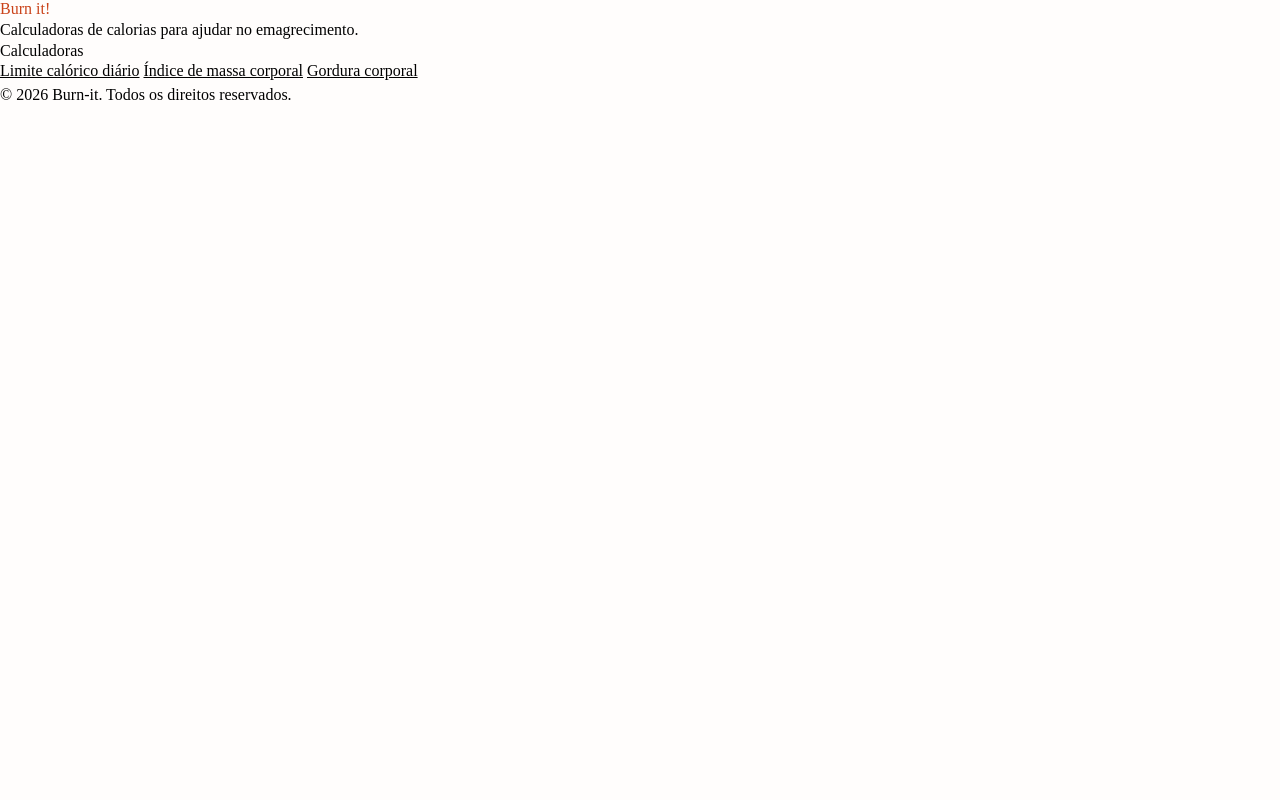
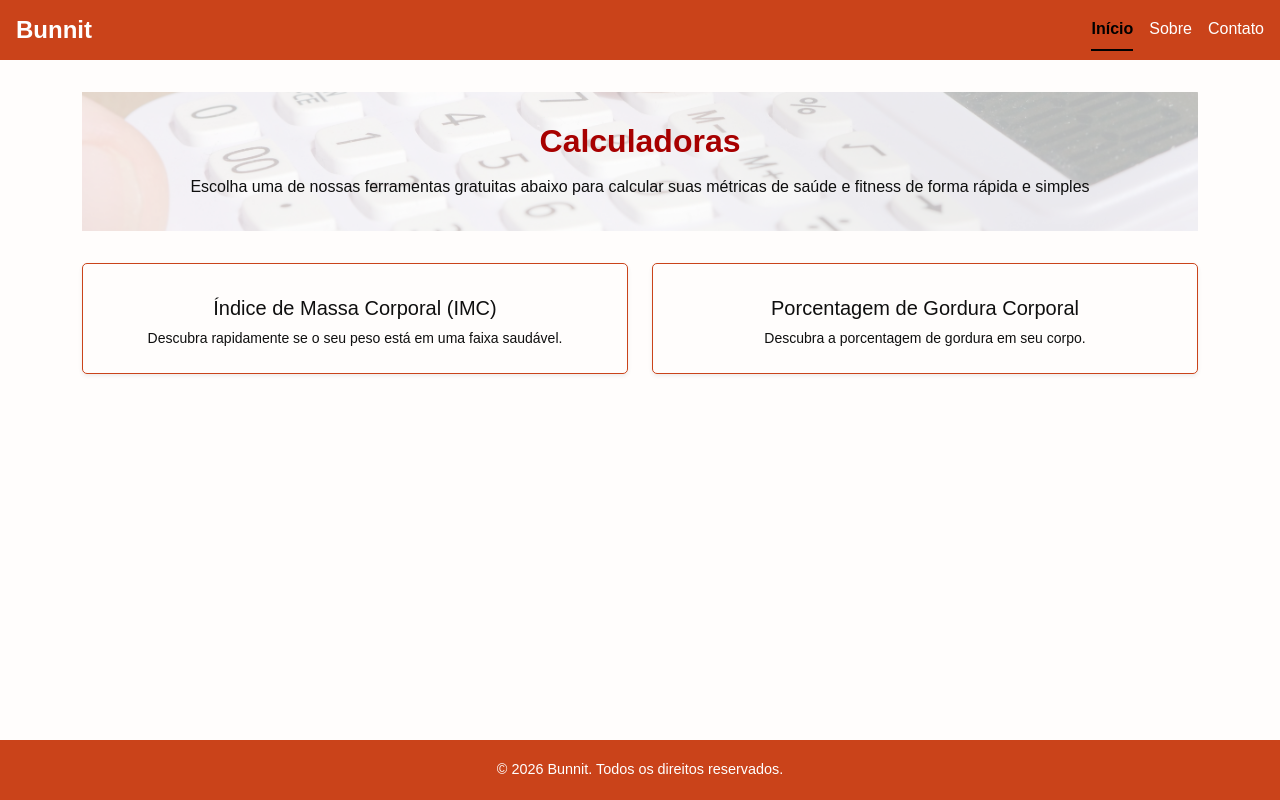
Before and after one commit to Lyamoe/Burn-it, a plain HTML site: page index.html in a window 1280 px wide. Drawn offline with nearby package versions, Linux system fonts and the light colour scheme.

Commit message:
feat: index page prototype ready

```diff
--- a/index.html
+++ b/index.html
@@ -3,22 +3,88 @@
 	<head>
 		<meta charset="UTF-8" />
 		<meta name="viewport" content="width=device-width, initial-scale=1.0" />
-		<title>Burn it | Ajudando no emagrecimento</title>
-		<link rel="stylesheet" href="/styles/css/main.css">
+		<title>Bunnit | Ajudando no emagrecimento</title>
+
+		<link
+			href="https://cdn.jsdelivr.net/npm/bootstrap@5.3.8/dist/css/bootstrap.min.css"
+			rel="stylesheet"
+			integrity="sha384-sRIl4kxILFvY47J16cr9ZwB07vP4J8+LH7qKQnuqkuIAvNWLzeN8tE5YBujZqJLB"
+			crossorigin="anonymous"
+		/>
+
+		<link rel="stylesheet" href="/styles/css/reset.css" />
+		<link rel="stylesheet" href="/styles/css/index.css" />
 	</head>
 	<body>
-		<header>
-			<h1>Burn it!</h1>
-			<p>Calculadoras de calorias para ajudar no emagrecimento.</p>
+		<!-- * ======================================== -->
+		<!-- * HEADER -->
+		<!-- * ======================================== -->
+		<header class="header">
+			<a href="index.html" class="header__link">
+				<h1 class="header__title">Bunnit</h1>
+			</a>
+			<nav>
+				<ul class="nav nav-underline">
+					<li class="nav__item">
+						<a
+							class="nav__link nav__link--active nav-link active"
+							aria-current="page"
+							href="index.html"
+							>Início</a
+						>
+					</li>
+					<li class="nav__item">
+						<a class="nav__link nav-link" href="#">Sobre</a>
+					</li>
+					<li class="nav__item">
+						<a class="nav__link nav-link" href="#">Contato</a>
+					</li>
+				</ul>
+			</nav>
 		</header>
-		<main>
-            <h2>Calculadoras</h2>
-			<a href="pages/limite-calorico.html">Limite calórico diário</a>
-			<a href="pages/imc.html">Índice de massa corporal</a>
-			<a href="pages/gordura.html">Gordura corporal</a>
+
+		<!-- * ======================================== -->
+		<!-- * MAIN -->
+		<!-- * ======================================== -->
+		<main class="main container">
+			<div class="hero">
+				<h2 class="hero__title">Calculadoras</h2>
+				<p class="hero__text">
+					Escolha uma de nossas ferramentas gratuitas abaixo para calcular suas
+					métricas de saúde e fitness de forma rápida e simples
+				</p>
+			</div>
+
+			<div class="link-box row align-items-center g-4">
+				<div class="link-box__item col-12 col-md-6">
+					<a class="link-box__link shadow-sm" href="pages/imc.html"
+						><h3 class="link-box-title h5 mt-2">
+							Índice de Massa Corporal (IMC)
+						</h3>
+						<p class="link-box-text small">
+							Descubra rapidamente se o seu peso está em uma faixa saudável.
+						</p></a
+					>
+				</div>
+				<div class="link-box__item col-12 col-md-6">
+					<a class="link-box__link shadow-sm" href="pages/gordura.html">
+						<h3 class="link-box-title h5 mt-2">
+							Porcentagem de Gordura Corporal
+						</h3>
+						<p class="link-box-text small">
+							Descubra a porcentagem de gordura em seu corpo.
+						</p>
+					</a>
+				</div>
+			</div>
 		</main>
-        <footer>
-            <p>© 2026 Burn-it. Todos os direitos reservados.</p>
-        </footer>
+		<!-- * ======================================== -->
+		<!-- * FOOTER -->
+		<!-- * ======================================== -->
+		<footer class="footer">
+			<p class="footer__copyright">
+				© 2026 Bunnit. Todos os direitos reservados.
+			</p>
+		</footer>
 	</body>
 </html>
--- /dev/null
+++ b/styles/scss/_Footer.scss
@@ -0,0 +1,24 @@
+// * ========================================
+// * IMPORTS
+// * ========================================
+@use "Variables" as v;
+
+.footer {
+    background-color: v.$main-color;
+    display: flex;
+    align-items: center;
+    justify-content: center;
+    height: v.$header-footer-height;
+    width: 100vw;
+    margin-top: 1rem;
+
+    * {
+        color: #fff;
+    }
+
+    &__copyright {
+        font-size: 0.9rem;
+        text-align: center;
+        padding: 0.5rem;
+    }
+}
--- /dev/null
+++ b/styles/scss/_Header.scss
@@ -0,0 +1,28 @@
+// * ========================================
+// * IMPORTS
+// * ========================================
+@use "Variables" as v;
+
+.header {
+	background-color: v.$main-color;
+	display: flex;
+	align-items: center;
+	justify-content: space-between;
+	padding: 0 1rem;
+    height: v.$header-footer-height;
+	width: 100vw;
+	margin: 0;
+
+	* {
+		color: #fff;
+	}
+
+	&__link {
+		text-decoration: none;
+	}
+
+	&__title {
+		font-size: 1.5rem;
+		font-weight: bold;
+	}
+}
--- a/styles/scss/_Variables.scss
+++ b/styles/scss/_Variables.scss
@@ -3,5 +3,12 @@
 // * ========================================
 $main-color: #ca431a;
 $secondary-color-dark: #a70000;
-$tertiary-color-light: #ffbba7;
+$secondary-color-light: #ffbba7;
 $background-white: #fffdfc;
+$text-color-light: #fffdfc;
+$text-color-dark: #0f0f0f;
+
+// * ========================================
+// * SIZING VARIABLES
+// * ========================================
+$header-footer-height: 60px;
--- /dev/null
+++ b/styles/scss/index.scss
@@ -0,0 +1,61 @@
+// * ========================================
+// * IMPORTS
+// * ========================================
+@use "Variables" as v;
+@use "Header";
+@use "Footer";
+
+// * ========================================
+// * STYLES
+// * ========================================
+body {
+	background-color: v.$background-white;
+	font-family: Arial, Helvetica, sans-serif;
+	color: v.$text-color-dark;
+}
+
+.main {
+	min-height: calc(100vh - v.$header-footer-height * 2 - 48px);
+}
+
+.hero {
+	background:
+		linear-gradient(rgba(255, 255, 255, 0.7), rgba(255, 255, 255, 0.7)),
+		url("../../assets/imgs/calculator.jpg") no-repeat center center / cover;
+	text-align: center;
+	padding: 2rem;
+	margin: 2rem 0;
+
+	&__title {
+		font-size: 2rem;
+		font-weight: bolder;
+		margin-bottom: 1rem;
+		color: v.$secondary-color-dark;
+	}
+
+	&__subtitle {
+		font-size: 1.2rem;
+		margin-top: 0.5rem;
+	}
+}
+
+.link-box {
+	&__item {
+		text-align: center;
+	}
+
+	&__link {
+		display: block;
+		color: v.$text-color-dark;
+		text-decoration: none;
+		padding: 1.5rem;
+		border: 1px solid v.$main-color;
+		border-radius: 5px;
+		transition: background-color 0.3s ease;
+
+		&:hover {
+			background-color: v.$main-color;
+			color: v.$background-white;
+		}
+	}
+}
--- a/styles/scss/main.scss
+++ /dev/null
@@ -1,13 +0,0 @@
-// * ========================================
-// * IMPORTS
-// * ========================================
-@use "Variables" as v;
-@use "Reset";
-
-body {
-    background-color: v.$background-white;
-}
-
-h1 {
-    color: v.$main-color;
-}
```
Also changed, not shown: docs/TODO.md (added, +22 -0 lines), pages/gordura.html (+102 -8 lines), pages/imc.html (+3 -3 lines), pages/limite-calorico.html (deleted, +0 -11 lines), assets/imgs/calculator.jpg (added), styles/css/index.css (added), styles/css/reset.css, styles/scss/reset.scss (renamed from styles/scss/_Reset.scss).
